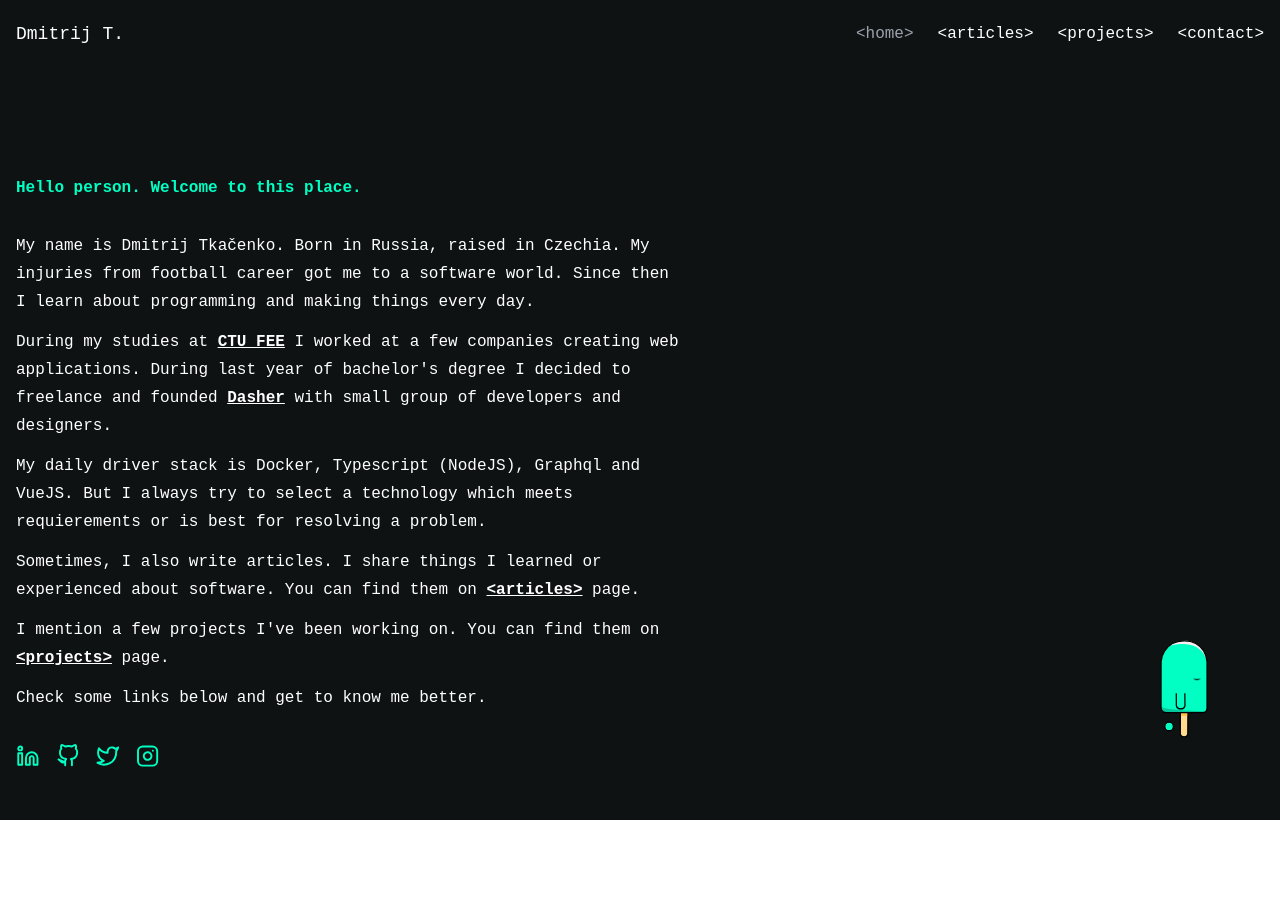
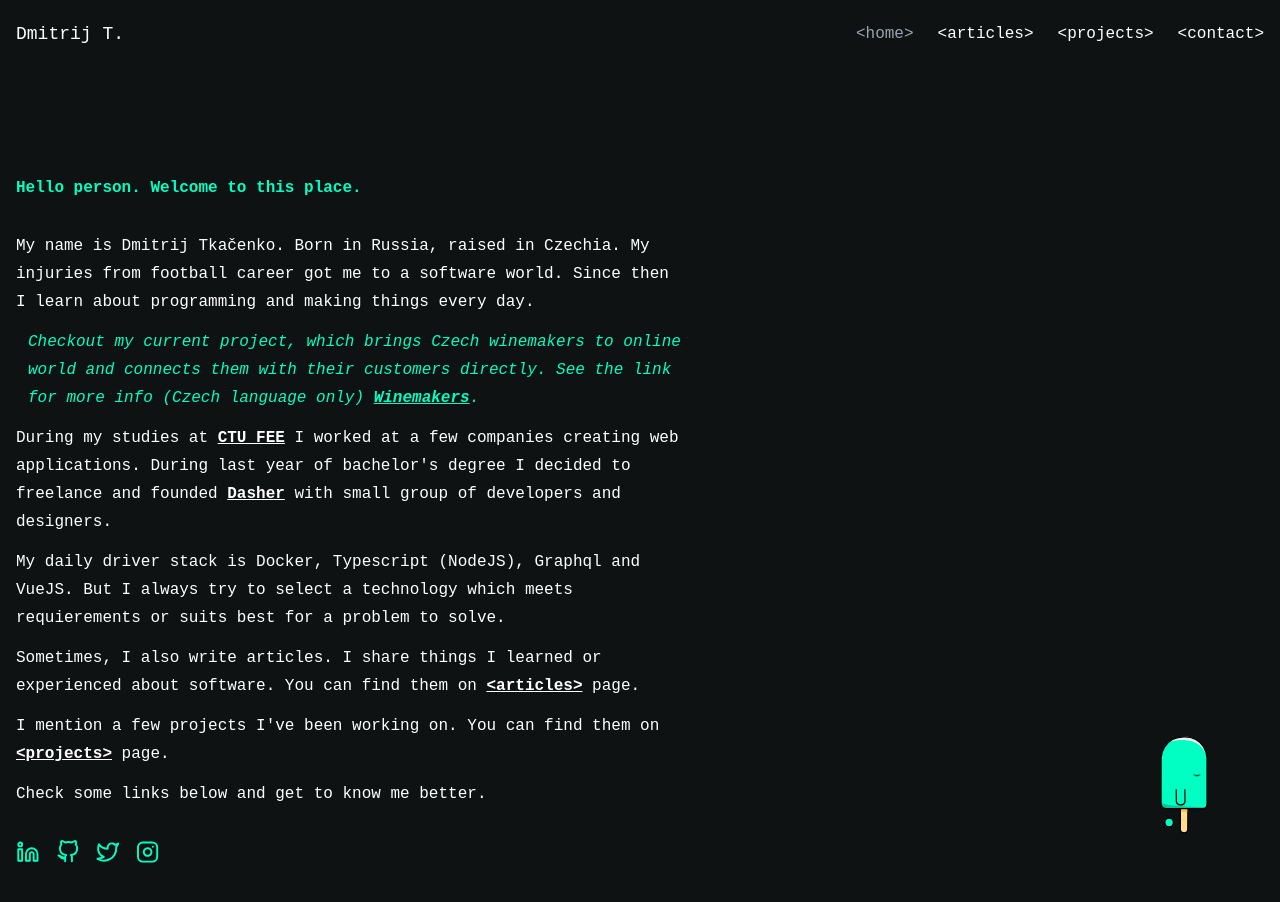
Before and after one commit to dmitrijt9/personal-web, a Vue app: page / in a window 1280 px wide. Shown: the top 902 px of the page. Before the commit the page ends 820 px from the top, so only its background shows below. Built offline with nearby package versions, Linux system fonts and the light colour scheme.

Commit message:
💬 UJpdate texts

```diff
--- a/src/components/Hi.vue
+++ b/src/components/Hi.vue
@@ -11,6 +11,13 @@
       learn about programming and making things every day.
     </p>
 
+    <p before="″" class="mt-3 ml-3 italic leading-7 text-accent">
+      Checkout my current project, which brings Czech winemakers to online world
+      and connects them with their customers directly. See the link for more
+      info (Czech language only)
+      <a href="https://www.winemakers.cz" target="__blank">Winemakers</a>.
+    </p>
+
     <p class="mt-3 leading-7">
       During my studies at
       <a
@@ -21,13 +28,13 @@
       >
       I worked at a few companies creating web applications. During last year of
       bachelor's degree I decided to freelance and founded
-      <a href="https://dasher.cz" target="__blank">Dasher</a> with small group
-      of developers and designers.
+      <a href="https://www.dasher.cz" target="__blank">Dasher</a> with small
+      group of developers and designers.
     </p>
     <p class="mt-3 leading-7">
       My daily driver stack is Docker, Typescript (NodeJS), Graphql and VueJS.
-      But I always try to select a technology which meets requierements or is
-      best for resolving a problem.
+      But I always try to select a technology which meets requierements or suits
+      best for a problem to solve.
     </p>
     <p class="mt-3 leading-7">
       Sometimes, I also write articles. I share things I learned or experienced
```
